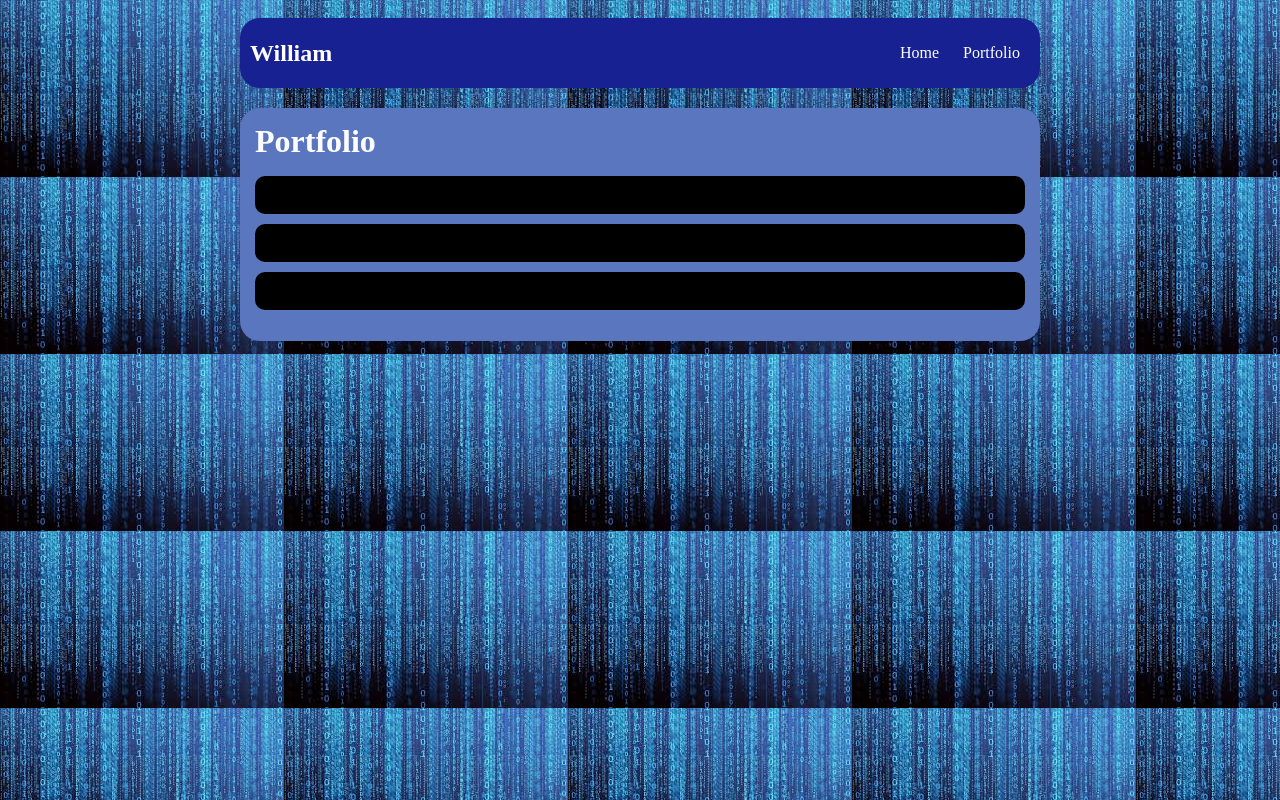
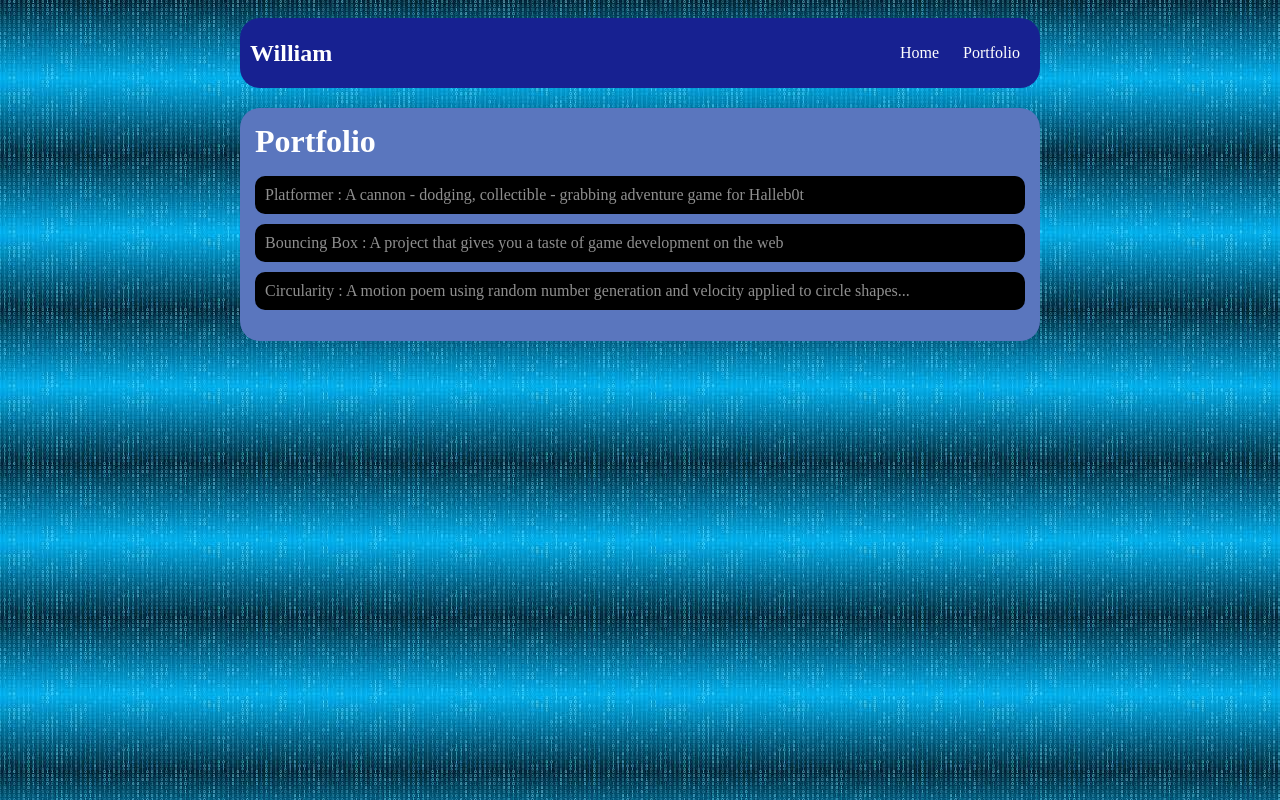
Before and after one commit to WillHogan10/WillHogan10.github.io, a plain HTML site: page portfolio.html in a window 1280 px wide. Drawn offline with Linux system fonts and the light colour scheme.

Commit message:
add portfolio.html file

```diff
--- a/style.css
+++ b/style.css
@@ -3,7 +3,7 @@ body {
     color: rgb(222, 216, 216);
     padding: 10px;
     font-family: 'Times New Roman', Times, serif;
-    background-image: URL(images/blue.jpeg);
+    background-image: URL(images/blue2.jpeg);
 }
 #all-contents {
   max-width: 800px;
@@ -62,7 +62,7 @@ main {
 
 /* portfolio styles */
 #interests {
-    border: 8px rgb(249, 249, 249) ridge;
+    border: 6px rgb(249, 249, 249) ridge;
     padding: 8px;
     border-radius: 10px;
 }
@@ -87,5 +87,5 @@ background: #25bdd2;
 
 #portfolio a {
 text-decoration: none;
-color: #000000;
+color: #8f8f8f;
 }
```
Also changed, not shown: index.html (+1 -1 lines), images/blue2.jpeg (added).
